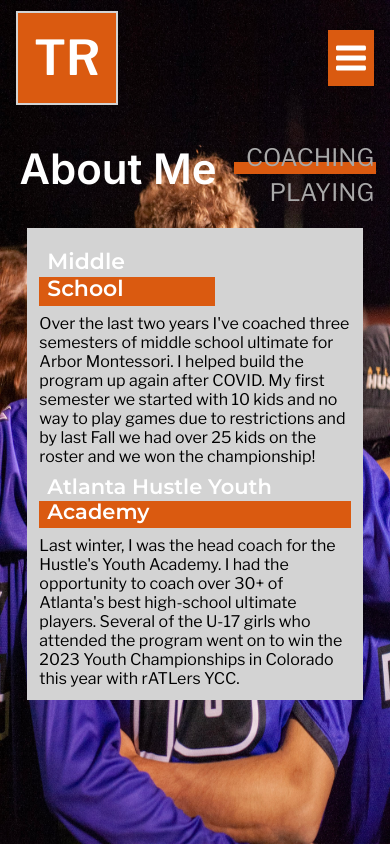
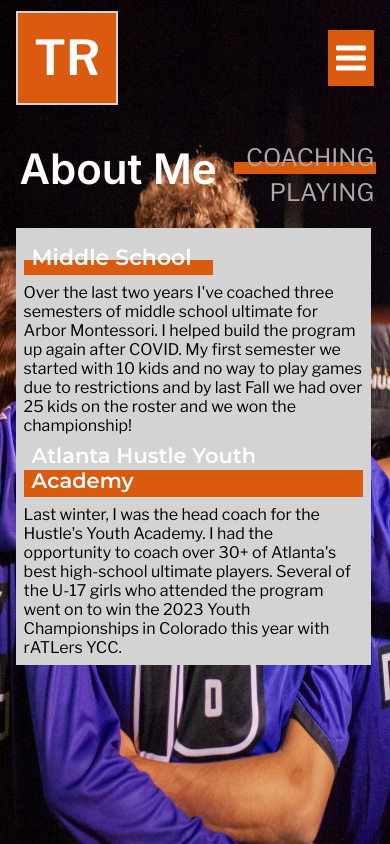
Before and after one commit to tyler7r/coaching-site, a React (Create React App) app: page /about in a window 390 px wide. Built offline with nearby package versions, Linux system fonts and the light colour scheme.

Commit message:
Fix typos

```diff
--- a/src/Home.js
+++ b/src/Home.js
@@ -21,7 +21,7 @@ export const Home = (props) => {
                     <div className='intro-number'>Chain #11</div>
                 </div>
                 <div id='intro-description'>
-                    Hi! I'm an Ultimate fanatic, who plays for the Atlanta Hustle and Atlanta Chain Lightning. I also love coaching anyone who will listen, so let't get started!
+                    Hi! I'm an Ultimate fanatic, who plays for the Atlanta Hustle and Atlanta Chain Lightning. I also love coaching anyone who will listen, so let's get started!
                 </div>
             </div>
             <div id='useful-links-title'>USEFUL LINKS</div>
--- a/src/about.css
+++ b/src/about.css
@@ -47,7 +47,7 @@
     background-color: lightgray;
     top: 35%;
     left: 10%;
-    padding: 12px;
+    padding: 8px;
     width: 40%;
     z-index: 1;
 }
@@ -94,8 +94,8 @@
 
     .about-background-container {
         top: 27%;
-        width: 80%;
-        left: 7%;
+        width: 87%;
+        left: 4%;
     }
 
     .background-title {
```
